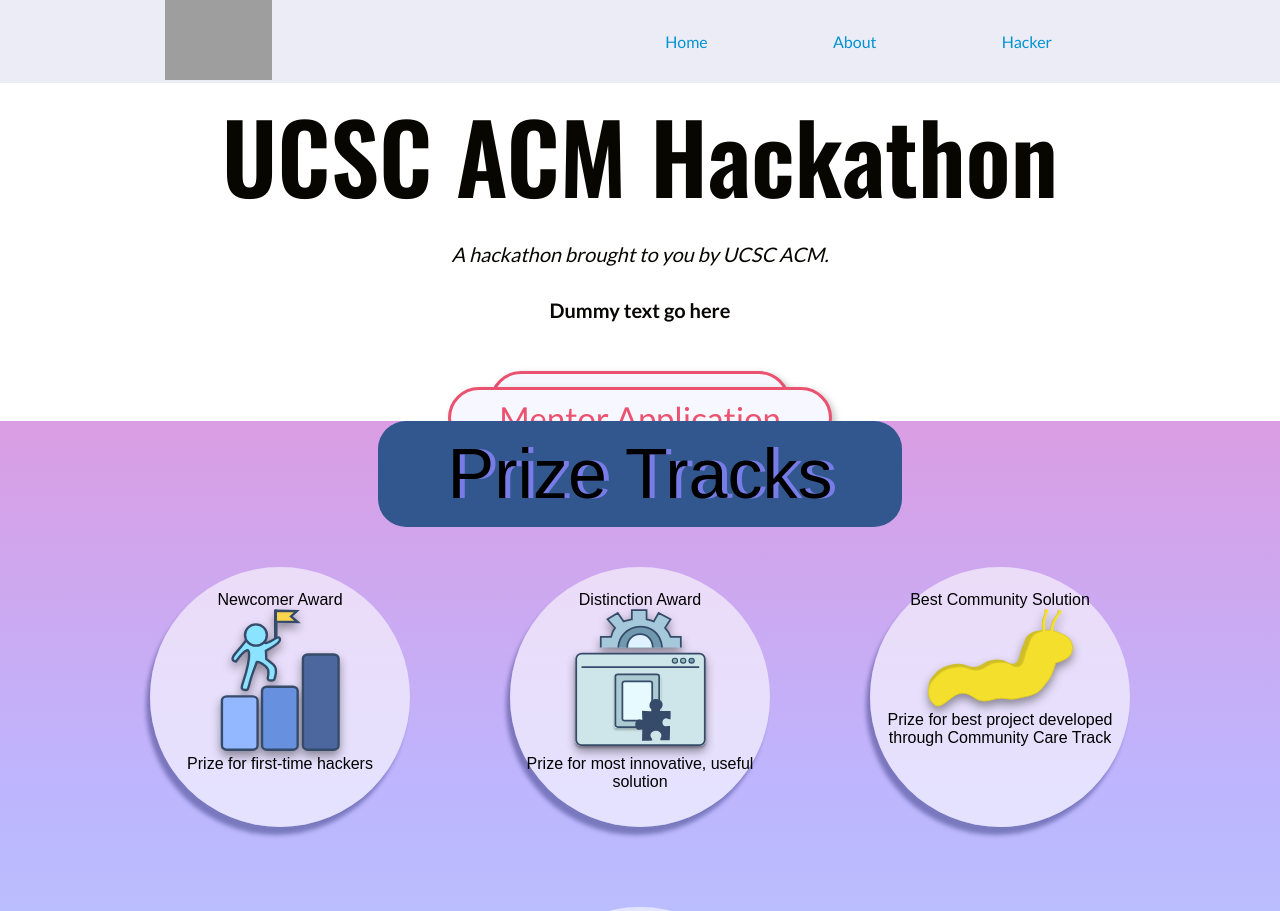
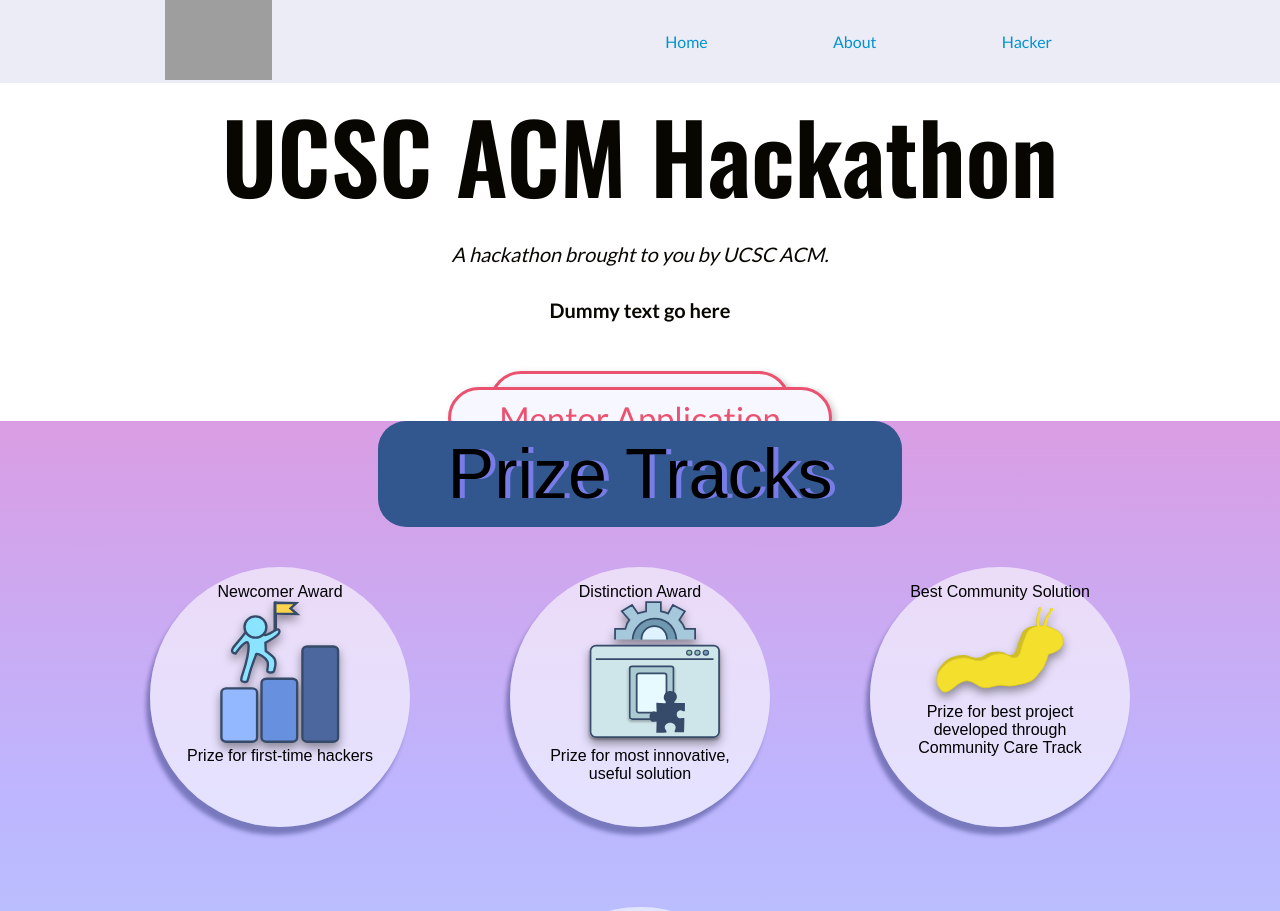
Before and after one commit to russellelliott/UCSC-ACM-Hackathon-Website, a React (Create React App) app: page / in a window 1280 px wide. Shown: the top 911 px of the page. Built offline with nearby package versions, Linux system fonts and the light colour scheme; grey boxes are pictures that could not be loaded.

Commit message:
improved padding

```diff
--- a/src/components/PrizeTracks/PrizeTracks.css
+++ b/src/components/PrizeTracks/PrizeTracks.css
@@ -47,7 +47,8 @@
         align-items: center;
         /*position: relative;*/
         box-shadow: -4px 8px 4px rgba(20, 28, 94, 0.4);
-        padding-top:3vh;
+        padding:4.5vh;
+        padding-top:2vh;
         }
         .prizeTracks__images__container--hover {
           background-color: #162C7B;
```
